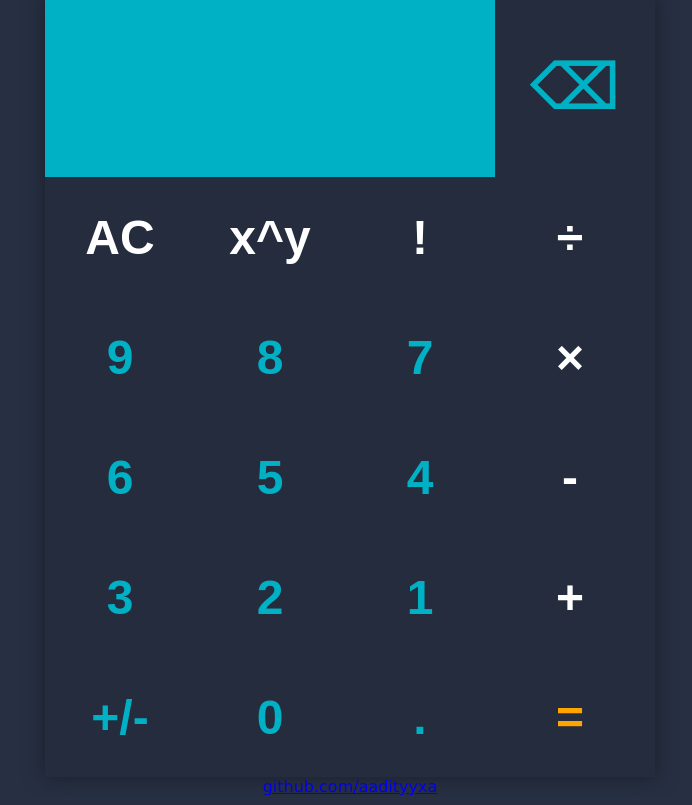
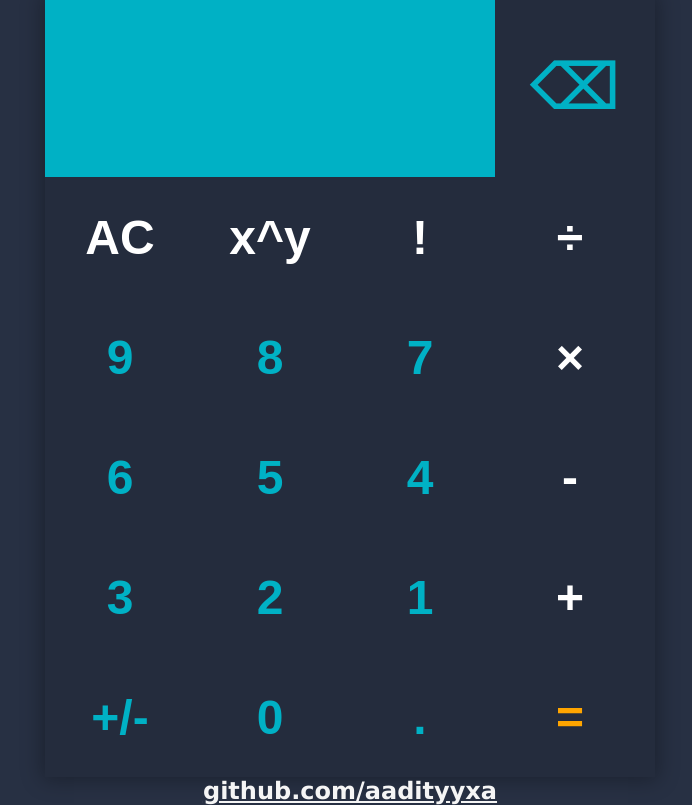
Before and after one commit to aadityyxa/calculator, a plain HTML site: page index.html in a window 1280 px wide. Shown: the part 67-872 px from the top of the page, without its empty margins (290-982 px from the left). Drawn offline with Linux system fonts and the light colour scheme.

Commit message:
Credit styles and minor finishing touches

```diff
--- a/style.css
+++ b/style.css
@@ -13,6 +13,8 @@ body{
     font-weight: 700;
     color: orange;
 }
+
+
 
 .calc{
     background:#242c3d;
@@ -92,3 +94,9 @@ button {
 #clear{
     color:white;
 }
+
+.credit {
+    color: whitesmoke;
+    font-size: 24px;
+    font-weight: 600;
+}
```
